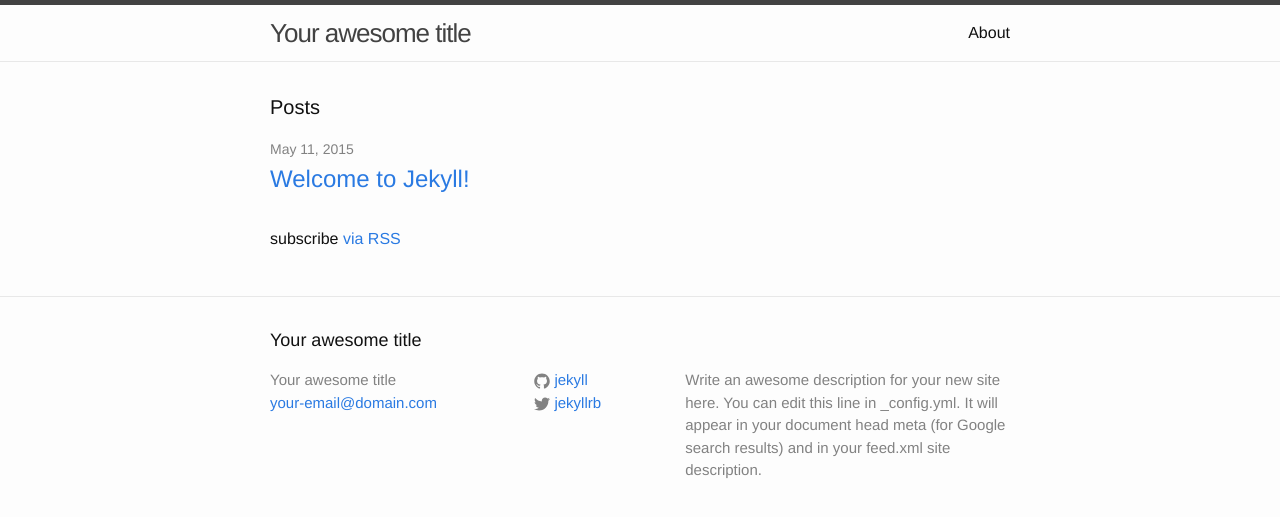
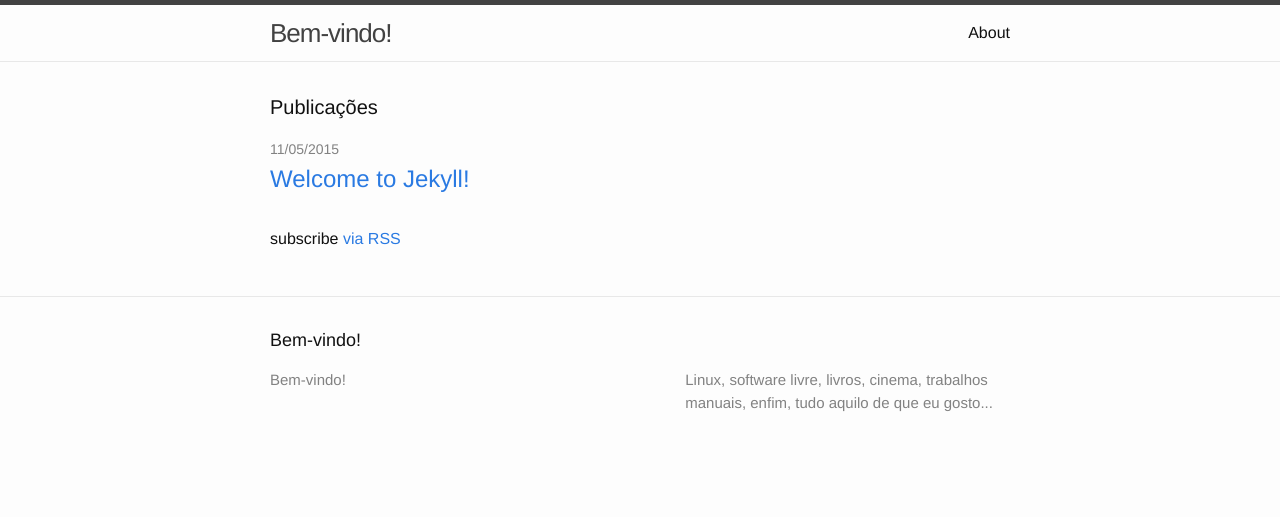
Before and after one commit to id9/id9.github.io, a Jekyll site: the page built from index.html, in a window 1280 px wide. Shown: the top 517 px of the page. Built offline with Jekyll 4.4.1, drawn with Linux system fonts in a browser that asks for light colours; Markdown is read by kramdown in place of the engine named in the settings.

Commit message:
Segunda vez

```diff
--- a/_config.yml
+++ b/_config.yml
@@ -1,14 +1,12 @@
 # Site settings
-title: Your awesome title
-email: your-email@domain.com
+title: Bem-vindo!
+email:
 description: > # this means to ignore newlines until "baseurl:"
-  Write an awesome description for your new site here. You can edit this
-  line in _config.yml. It will appear in your document head meta (for
-  Google search results) and in your feed.xml site description.
+  Linux, software livre, livros, cinema, trabalhos manuais, enfim, tudo aquilo de que eu gosto...
 baseurl: "" # the subpath of your site, e.g. /blog/
-url: "http://yourdomain.com" # the base hostname & protocol for your site
-twitter_username: jekyllrb
-github_username:  jekyll
+url: "http://id9.github.io/"
+twitter_username:
+github_username:
 
 # Build settings
-markdown: kramdown
+markdown: redcarpet
--- a/index.html
+++ b/index.html
@@ -4,12 +4,12 @@ layout: default
 
 <div class="home">
 
-  <h1 class="page-heading">Posts</h1>
+  <h1 class="page-heading">Publicações</h1>
 
   <ul class="post-list">
     {% for post in site.posts %}
       <li>
-        <span class="post-meta">{{ post.date | date: "%b %-d, %Y" }}</span>
+        <span class="post-meta">{{ post.date | date: "%-d/%m/%Y" }}</span>
 
         <h2>
           <a class="post-link" href="{{ post.url | prepend: site.baseurl }}">{{ post.title }}</a>
```
